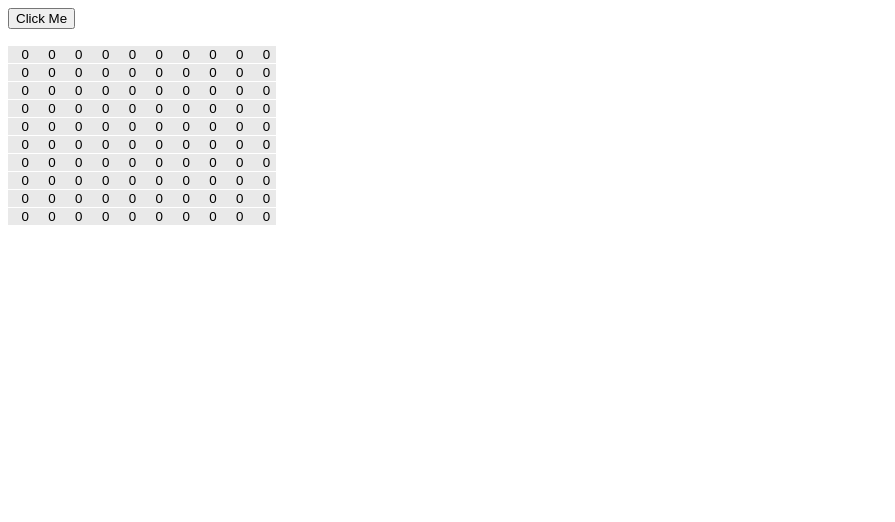
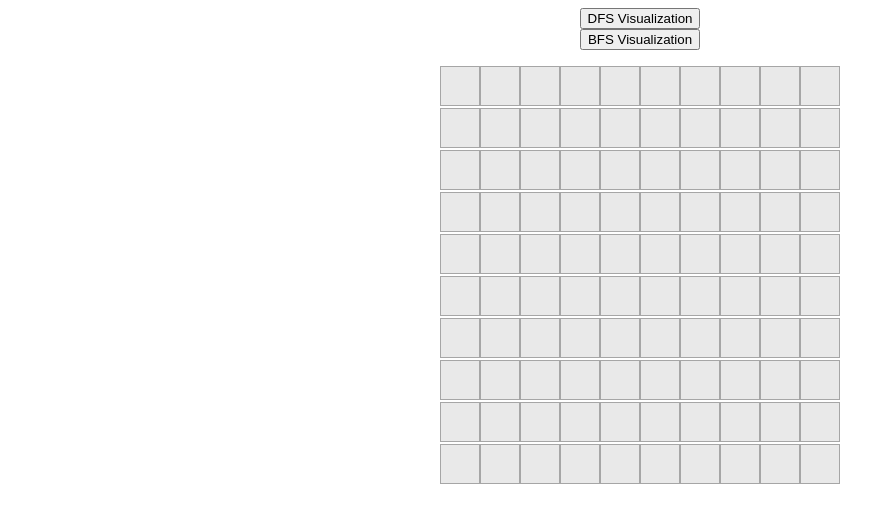
Before and after one commit to eliThomass/react-algo-visualizer, a React (Vite) app: page / in a window 1280 px wide. Shown: the top 522 px of the page, without its empty margins (0-895 px from the left). Built offline with nearby package versions, Linux system fonts and the light colour scheme.

Commit message:
implemented BFS

```diff
--- a/src/App.css
+++ b/src/App.css
@@ -1,4 +1,16 @@
+#container {
+  width: 100%;
+  display: flex;
+  justify-content: center;
+  align-items: center;
+  flex-direction: column;
+}
+
+
 .cell {
-  background-color: rgb(233, 233, 233);
-  border: 1px
+  border: 1px ;
+  gap: 0px;
+  border: 0.5px rgba(0, 0, 0, 0.289) solid;
+  height: 40px;
+  width: 40px;
 }
--- a/src/App.jsx
+++ b/src/App.jsx
@@ -1,6 +1,6 @@
 import { useState } from 'react'
 import './App.css'
-import { dfs } from './algorithms'
+import { dfs, bfs } from './algorithms'
 
 function App() {
   const [maze, setMaze] = useState(() => {
@@ -20,7 +20,7 @@ function App() {
     });
   };
 
-  const visualizePath = () => {
+  const visualizePathDFS = () => {
     let mazeCopy = JSON.parse(JSON.stringify(maze));
     let history = [];
 
@@ -33,10 +33,25 @@ function App() {
     });
   };
 
+  const visualizePathBFS = () => {
+    let mazeCopy = JSON.parse(JSON.stringify(maze));
+    let history = [];
+
+    bfs(0, 0, [2, 2], mazeCopy, new Set(), history);
+
+    history.forEach((step, index) => {
+      setTimeout(() => {
+        handleCell(step.r, step.c, step.val);
+      }, 100 * index);
+    });
+  };
+
   return (
     <>
-      <button onClick={() => visualizePath()}> Click Me </button>
-      <p>{maze.map((row, rowIndex) => (
+      <div id='container'>
+        <button onClick={() => visualizePathDFS()}> DFS Visualization </button>
+        <button onClick={() => visualizePathBFS()}> BFS Visualization </button>
+        <p className='grid'>{maze.map((row, rowIndex) => (
           <div key={rowIndex}>
             {row.map((item, itemIndex) => (
               <button key={itemIndex} onClick={() => handleCell(rowIndex, itemIndex, 1)} className='cell' style={{
@@ -47,11 +62,12 @@ function App() {
                   : item === 4 ? "red"
                   : "rgb(233, 233, 233)"
               }}>
-              &nbsp; {item}
+
               </button>
             ))}
           </div>
         ))}</p>
+      </div>
     </>
   )
 };
--- a/src/algorithms.js
+++ b/src/algorithms.js
@@ -31,6 +31,41 @@ export function dfs(i, j, target, maze, visit = new Set(), history = []) {
     return found
 }
 
-export function bfs() {
-    console.log("hello!");
+export function bfs(i, j, target, maze, visit = new Set(), history = []) {
+    let ROWS = maze.length;
+    let COLS = maze[0].length;
+    let queue = [[i, j]];
+    let key = `${i},${j}`;
+
+    visit.add(key);
+    if (i === 0 && j === 0) {
+        history.push({ r: i, c: j, val: 4 });
+    } else {
+        history.push({ r: i, c: j, val: 2 });
+    }
+
+    while(queue.length > 0) {
+        let [currI, currJ] = queue.shift();
+
+        if(currI === target[0] && currJ === target[1]) {
+            history.push({ r: currI, c: currJ, val: 3 });
+            return true;
+        }
+
+        let neighbors = [[currI + 1, currJ], [currI, currJ + 1], [currI - 1, currJ], [currI, currJ - 1]];
+
+        for (let [nextI, nextJ] of neighbors) {
+            let nextKey = `${nextI},${nextJ}`;
+
+            if(nextI >= ROWS || nextJ >= COLS || nextI < 0 || nextJ < 0 || visit.has(nextKey) || maze[nextI][nextJ] === 1) {
+                continue;
+            }
+
+            visit.add(nextKey);
+            history.push({ r: nextI, c: nextJ, val: 2 });
+            queue.push([nextI, nextJ]);
+        }
+    }
+
+    return false;
 }
```
Lines whose indentation alone changed are shown as unchanged.
